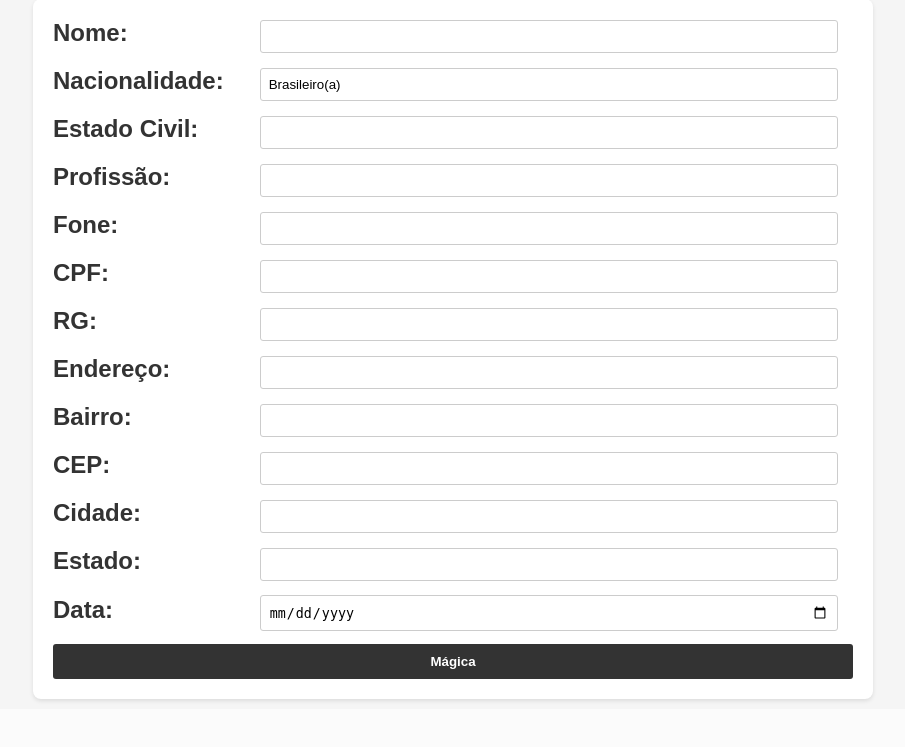
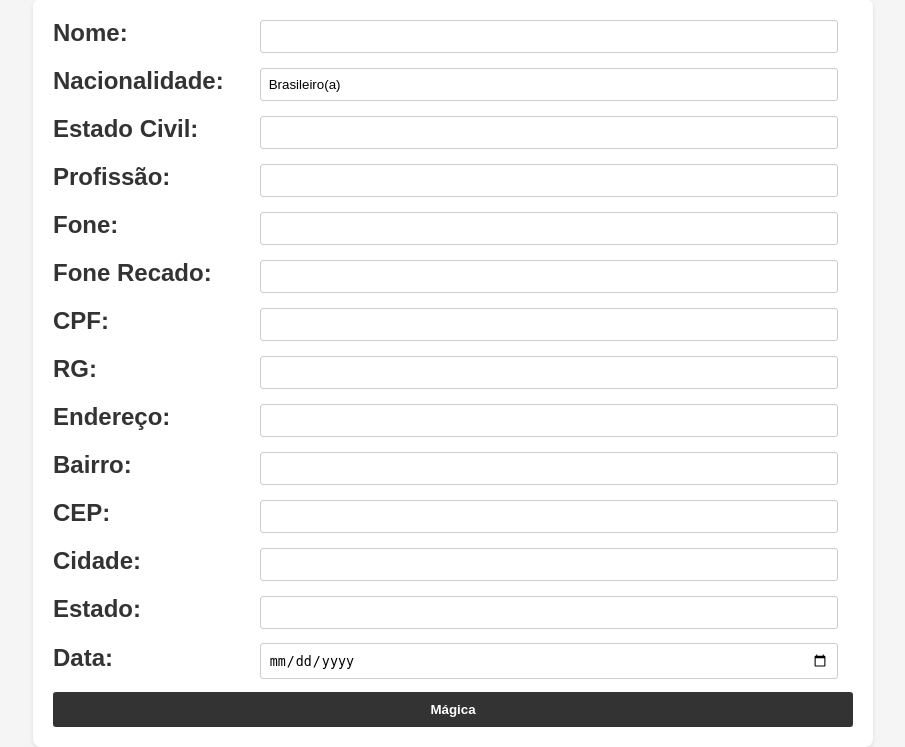
Before and after one commit to AndersonCoitinho/FormularioContrato, a Python web app: template templates/index.html in a window 1280 px wide. Shown: the part 91-838 px from the top of the page, without its empty margins (187-1092 px from the left). Before the commit the page ends 793 px from the top, so only its background shows below. Run offline with Jinja, Linux system fonts and the light colour scheme; the template is opened without the code that fills it, so the values that code supplies are empty.

Commit message:
add fonerecado

```diff
--- a/app.py
+++ b/app.py
@@ -38,6 +38,7 @@ def gerar_docx():
         estadoCivil = request.form['estadoCivil'].upper()
         profissao = request.form['profissao'].upper()
         fone = request.form['fone'].upper()
+        fone_recado = request.form['fone_recado'].upper()
         cpf = request.form['cpf'].upper()
         rg = request.form['rg'].upper()
         endereco = request.form['endereco'].upper()
@@ -115,7 +116,7 @@ def gerar_docx():
                     if '{{profissao}}' in cell_text:
                         cell.text = cell_text.replace('{{profissao}}', profissao)
                     if '{{fone}}' in cell_text:
-                        cell.text = cell_text.replace('{{fone}}', fone)
+                        cell.text = cell_text.replace('{{fone}}', fone f'ou {fone_recado}')
                     if '{{cpf}}' in cell_text:
                         cell.text = cell_text.replace('{{cpf}}', cpf)
                     if '{{rg}}' in cell_text:
--- a/templates/index.html
+++ b/templates/index.html
@@ -21,6 +21,9 @@
 
         <label for="fone">Fone:</label>
         <input type="text" name="fone" required><br>
+
+        <label for="fone">Fone Recado:</label>
+        <input type="text" name="fone_recado"><br>
 
         <label for="cpf">CPF:</label>
         <input type="text" name="cpf" required><br>
```
